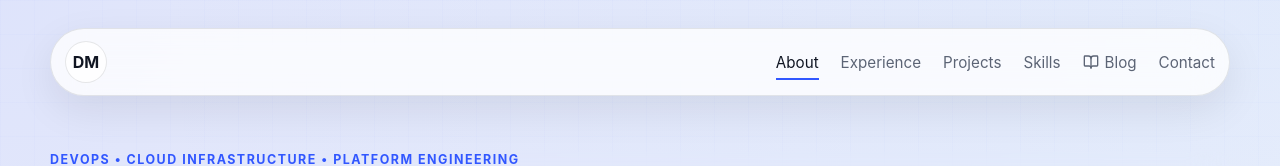
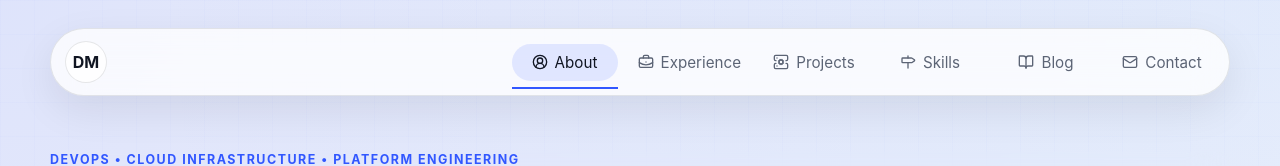
Before and after one commit to divyam7777/divyam7777.github.io, a React (Vite) app: page / in a window 1280 px wide. Shown: the top 166 px of the page. Built offline with nearby package versions, Linux system fonts and the light colour scheme.

Commit message:
Balance navigation icon spacing

```diff
--- a/src/App.jsx
+++ b/src/App.jsx
@@ -1,12 +1,15 @@
 import {
   ArrowUp,
   ArrowUpRight,
+  BriefcaseBusiness,
   BookOpen,
+  CircleUserRound,
   Download,
   Github,
   Linkedin,
   Mail,
   MapPin,
+  Milestone,
   ServerCog,
   Terminal
 } from "lucide-react";
@@ -106,15 +109,30 @@ function App() {
           DM
         </a>
         <div className="nav-links">
-          <a href="#about" className={activeSection === "about" ? "is-active" : ""}>About</a>
-          <a href="#experience" className={activeSection === "experience" ? "is-active" : ""}>Experience</a>
-          <a href="#projects" className={activeSection === "projects" ? "is-active" : ""}>Projects</a>
-          <a href="#skills" className={activeSection === "skills" ? "is-active" : ""}>Skills</a>
-          <a href="#blog" className={`nav-blog ${activeSection === "blog" ? "is-active" : ""}`} aria-label="View blog section">
+          <a href="#about" className={activeSection === "about" ? "is-active" : ""}>
+            <CircleUserRound size={16} />
+            About
+          </a>
+          <a href="#experience" className={activeSection === "experience" ? "is-active" : ""}>
+            <BriefcaseBusiness size={16} />
+            Experience
+          </a>
+          <a href="#projects" className={activeSection === "projects" ? "is-active" : ""}>
+            <ServerCog size={16} />
+            Projects
+          </a>
+          <a href="#skills" className={activeSection === "skills" ? "is-active" : ""}>
+            <Milestone size={16} />
+            Skills
+          </a>
+          <a href="#blog" className={activeSection === "blog" ? "is-active" : ""} aria-label="View blog section">
             <BookOpen size={16} />
             Blog
           </a>
-          <a href="#contact" className={activeSection === "contact" ? "is-active" : ""}>Contact</a>
+          <a href="#contact" className={activeSection === "contact" ? "is-active" : ""}>
+            <Mail size={16} />
+            Contact
+          </a>
         </div>
       </nav>
 
--- a/src/styles.css
+++ b/src/styles.css
@@ -109,20 +109,24 @@ a {
 
 .nav-links {
   display: flex;
-  gap: 22px;
+  align-items: center;
+  gap: 10px;
   color: var(--muted);
   font-size: 0.95rem;
 }
 
 .nav-links a {
   position: relative;
-  transition: color 180ms ease;
-}
-
-.nav-blog {
   display: inline-flex;
   align-items: center;
-  gap: 6px;
+  justify-content: center;
+  gap: 7px;
+  min-width: 106px;
+  border-radius: 999px;
+  padding: 9px 10px;
+  transition:
+    color 180ms ease,
+    background-color 180ms ease;
 }
 
 .nav-links a::after {
@@ -140,6 +144,7 @@ a {
 
 .nav-links a:hover,
 .nav-links a.is-active {
+  background: var(--accent-soft);
   color: var(--text);
 }
 
@@ -628,7 +633,11 @@ h2 {
 
   .nav-links {
     flex-wrap: wrap;
-    gap: 14px;
+    gap: 8px;
+  }
+
+  .nav-links a {
+    min-width: auto;
   }
 
   .section {
```
Also changed, not shown: 5 other files (tests, documents, lock files or other folders).
